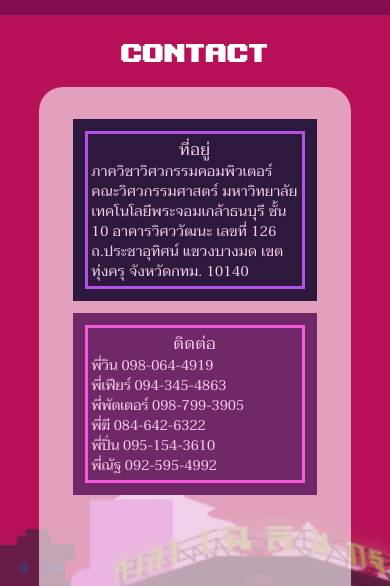
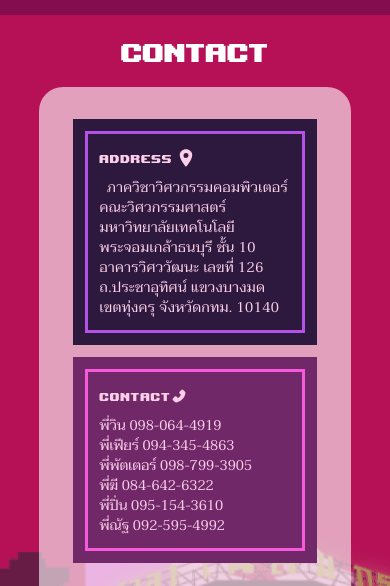
Before and after one commit to cpe-kmutt-student/comcamp33, a Next.js app: page /home in a window 390 px wide. Shown: the part 5180-5766 px from the top of the page. Built offline with nearby package versions, Linux system fonts and the light colour scheme; no server answers.

Commit message:
feat:contact add icons

```diff
--- a/package.json
+++ b/package.json
@@ -15,6 +15,7 @@
     "aos": "^2.3.4",
     "boxicons": "^2.1.2",
     "framer-motion": "^6.2.8",
+    "ionicons": "^6.0.1",
     "moment": "^2.29.1",
     "mongodb": "^4.4.0",
     "next": "12.1.0",
--- a/src/components/homepage/contact/index.js
+++ b/src/components/homepage/contact/index.js
@@ -1,5 +1,6 @@
 import Image from "next/image";
-
+import { AiFillPhone } from "react-icons/ai";
+import { IoLocationSharp } from "react-icons/io5";
 const Contact = () => {
   return (
     <>
@@ -28,14 +29,28 @@ const Contact = () => {
           >
             <div className="border-white/80 border-1 p-3 bg-[rgb(45,24,62)] text-pink-200 tracking-wide flex justify-center lg:h-fit w-[100%] relative flex-col lg:text-white">
               <div className="w-fit h-fit border-[3px] border-[#B351E9] p-1">
-                <h1 className="tracking-wider text-center lg:text-xl md:text-xl sm:text-lg text-md">ที่อยู่</h1>
-                <p className="lg:text-lg  sm:text-md text-sm">ภาควิชาวิศวกรรมคอมพิวเตอร์ คณะวิศวกรรมศาสตร์ มหาวิทยาลัยเทคโนโลยีพระจอมเกล้าธนบุรี ชั้น 10 อาคารวิศววัฒนะ เลขที่ 126 ถ.ประชาอุทิศน์ แขวงบางมด เขตทุ่งครุ จังหวัดกทม. 10140</p>
+              <div className="flex flex-row justify-start m-2" >
+                  <div className="tracking-wider text-center font-pixel lg:text-2xl md:text-2xl sm:text-lg text:md">address
+                  </div>
+                  <div className="tracking-wider text-center lg:text-2xl md:text-2xl sm:text-lg text:md">
+                  <IoLocationSharp className="w-full h-full ml-1"></IoLocationSharp>
+                  </div>
+                </div>
+
+                <p className="lg:text-lg  sm:text-md text-sm m-2">&ensp;ภาควิชาวิศวกรรมคอมพิวเตอร์ คณะวิศวกรรมศาสตร์ มหาวิทยาลัยเทคโนโลยีพระจอมเกล้าธนบุรี ชั้น 10 อาคารวิศววัฒนะ เลขที่ 126 ถ.ประชาอุทิศน์ แขวงบางมด เขตทุ่งครุ จังหวัดกทม. 10140</p>
               </div>
             </div>
-            <div className="flex justify-center h-fit w-[100%] relative flex-col p-3 bg-[#702869] text-pink-200 lg:text-white  mt-[5%]">
+            <div className="flex justify-center h-fit w-[100%] relative flex-col p-3 bg-[#702869] text-pink-200 lg:text-white  mt-[5%] ">
               <div className="w-[100%] h-fit p-1 border-[3px] border-[#F659DB]">
-                <h1 className="tracking-wider text-center lg:text-xl md:text-xl sm:text-lg text:md">ติดต่อ</h1>
-                <div className="flex space-x-5">
+                <div className="flex flex-row justify-start m-2" >
+                  <div className="tracking-wider text-center font-pixel lg:text-2xl md:text-2xl sm:text-lg text:md">contact
+                  </div>
+                  <div className="tracking-wider text-center lg:text-2xl md:text-2xl sm:text-lg text:md">
+                  <AiFillPhone className="w-full h-full"></AiFillPhone>
+                  </div>
+                </div>
+
+                <div className="flex space-x-5 m-2">
                   <div>
                     <p className="lg:text-lg md:text-lg sm:text-md text-sm">พี่วิน     098-064-4919</p>
                     <p className="lg:text-lg md:text-lg sm:text-md text-sm">พี่เฟียร์   094-345-4863</p>
```
Also changed, not shown: 1 other file (tests, documents, lock files or other folders).
